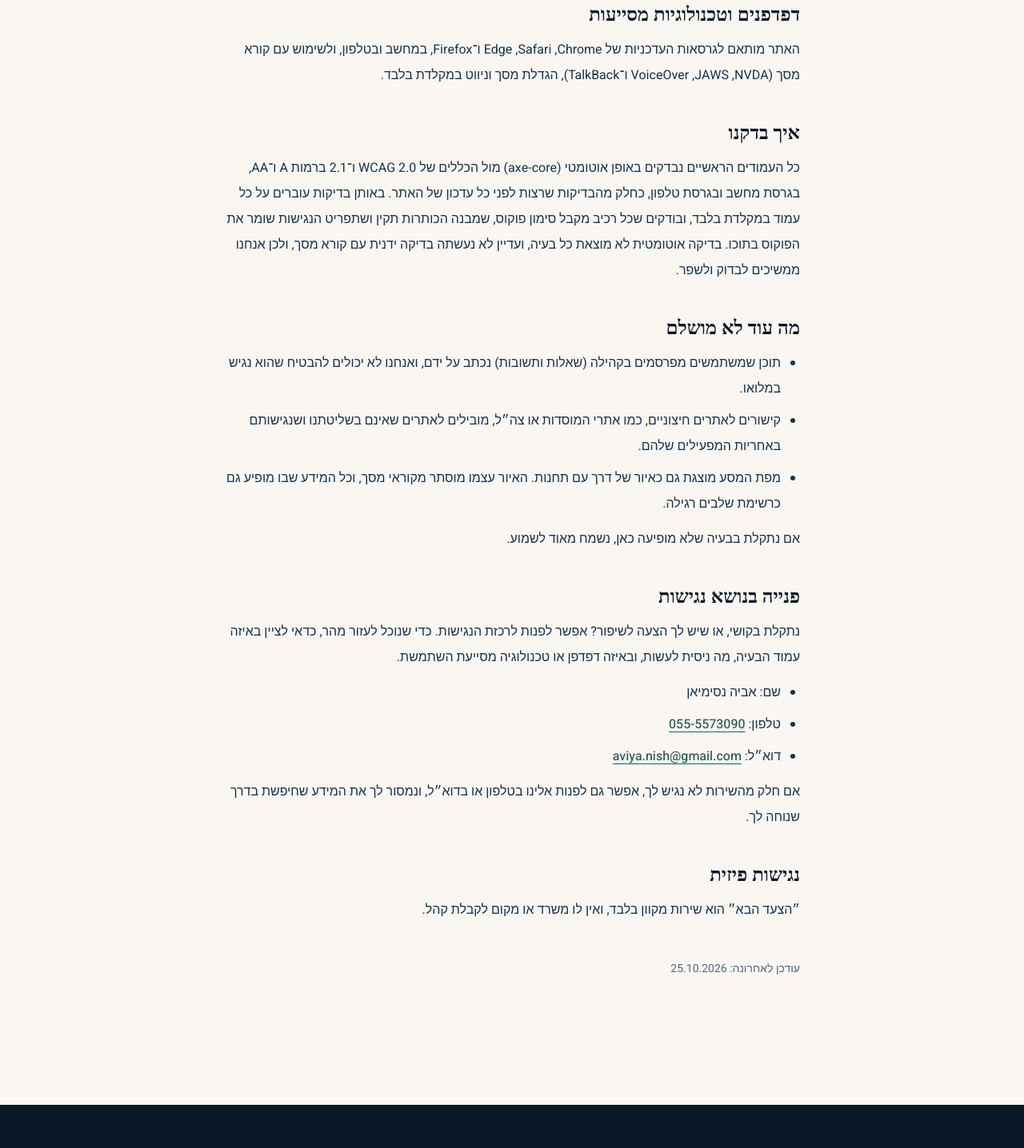
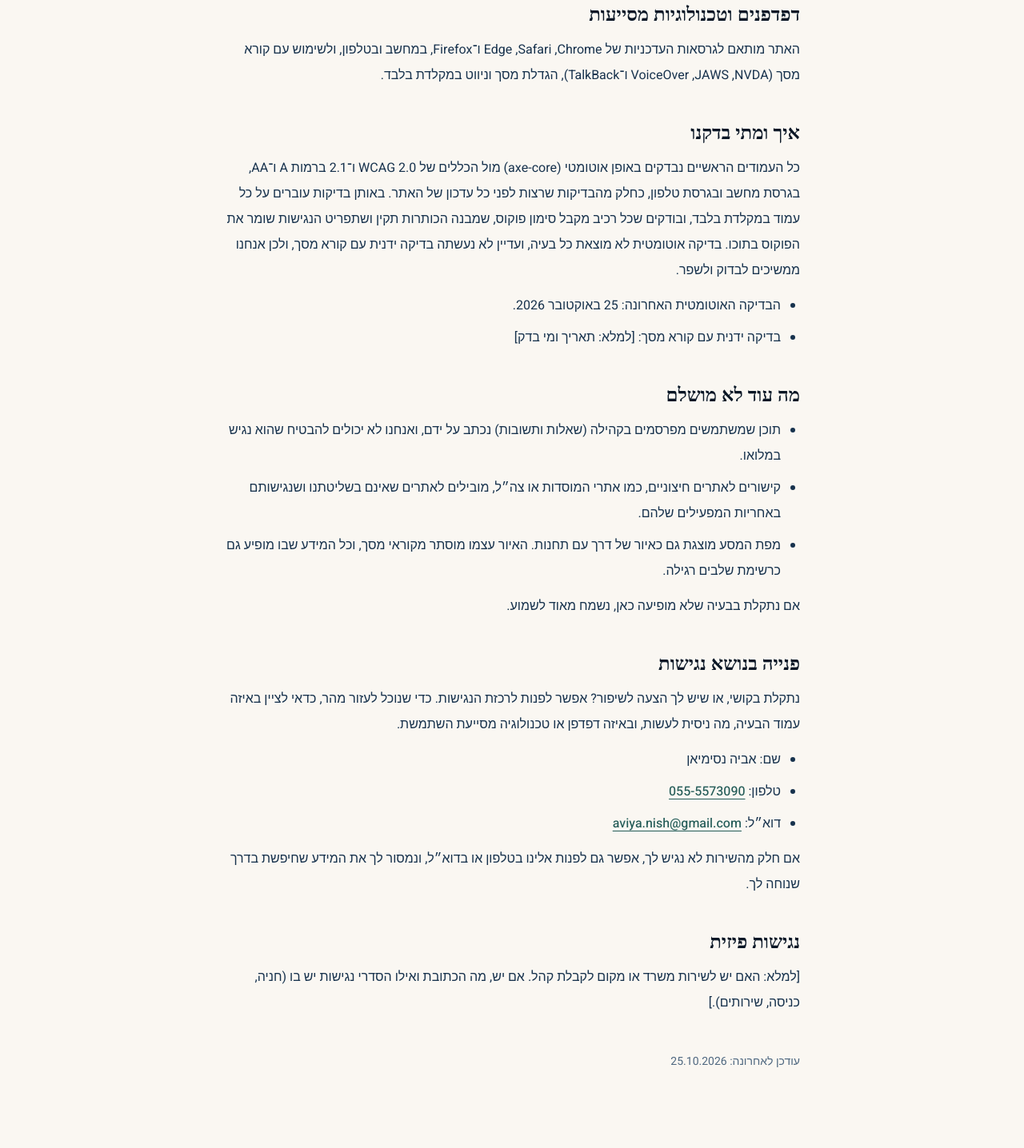
Before and after one commit to avinisimian-debug/next-step, a Next.js app: page /accessibility in a window 1280 px wide. Shown: the part 975-2411 px from the top of the page at 80% size. Built offline with nearby package versions, Linux system fonts and the light colour scheme; no server answers; a web font is replaced by a local one.

Commit message:
Accessibility statement: test dates and physical-access placeholders
Co-Authored-By: Claude Opus 5.5 (1M context) <noreply@anthropic.com>
Claude-Session: https://claude.ai/code/session_0128Qj2iEyY26cametdTmkq4

```diff
--- a/src/app/accessibility/page.tsx
+++ b/src/app/accessibility/page.tsx
@@ -47,13 +47,17 @@ export default function AccessibilityPage() {
         </p>
       </section>
       <section>
-        <h2>איך בדקנו</h2>
+        <h2>איך ומתי בדקנו</h2>
         <p>
           כל העמודים הראשיים נבדקים באופן אוטומטי (axe-core) מול הכללים של WCAG 2.0 ו־2.1 ברמות A ו־AA, בגרסת מחשב ובגרסת
           טלפון, כחלק מהבדיקות שרצות לפני כל עדכון של האתר. באותן בדיקות עוברים על כל עמוד במקלדת בלבד, ובודקים שכל רכיב
           מקבל סימון פוקוס, שמבנה הכותרות תקין ושתפריט הנגישות שומר את הפוקוס בתוכו. בדיקה אוטומטית לא מוצאת כל בעיה, ועדיין
           לא נעשתה בדיקה ידנית עם קורא מסך, ולכן אנחנו ממשיכים לבדוק ולשפר.
         </p>
+        <ul>
+          <li>הבדיקה האוטומטית האחרונה: 25 באוקטובר 2026.</li>
+          <li>בדיקה ידנית עם קורא מסך: [למלא: תאריך ומי בדק]</li>
+        </ul>
       </section>
 
       <section>
@@ -82,7 +86,7 @@ export default function AccessibilityPage() {
 
       <section>
         <h2>נגישות פיזית</h2>
-        <p>״הצעד הבא״ הוא שירות מקוון בלבד, ואין לו משרד או מקום לקבלת קהל.</p>
+        <p>[למלא: האם יש לשירות משרד או מקום לקבלת קהל. אם יש, מה הכתובת ואילו הסדרי נגישות יש בו (חניה, כניסה, שירותים).]</p>
       </section>
     </LegalPage>
   );
```
